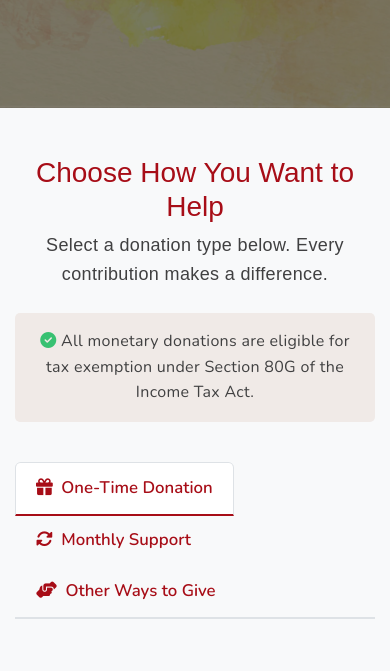
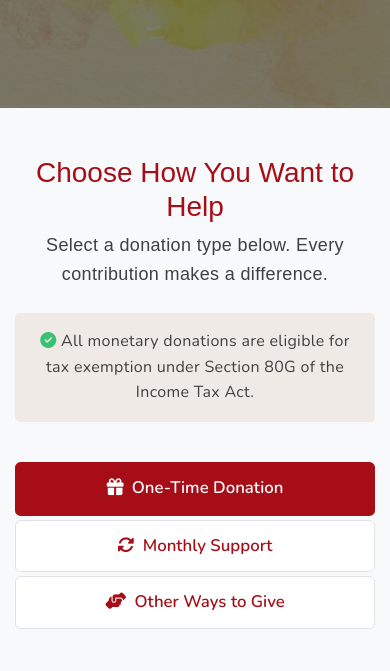
Before and after one commit to AshrayaTrust/Website, a plain HTML site: page donate.html in a window 390 px wide. Shown: the part 350-1021 px from the top of the page. Drawn offline with nearby package versions, Linux system fonts and the light colour scheme.

Commit message:
fixed mobile view for donate.html tabs

```diff
--- a/donate.html
+++ b/donate.html
@@ -238,8 +238,64 @@
             border: 1px dashed #ccc; /* Dashed border */
             margin-top: 1.5rem;
         }
+        /* --- Responsive Tab Styles --- */
+        @media (max-width: 767.98px) { /* Target screens smaller than Bootstrap 'md' breakpoint */
+            .donation-tabs {
+                border-bottom: none; /* Remove bottom border on the container */
+                margin-bottom: 1rem; /* Add some space below the stacked tabs */
+            }
 
+            .donation-tabs .nav-item {
+                margin-bottom: 5px; /* Add space between stacked tabs */
+                margin-right: 0; /* Remove any horizontal margin */
+                width: 100%; /* Make each tab take full width */
+            }
+
+            .donation-tabs .nav-link {
+                border: 1px solid var(--brand-border-color); /* Add a full border */
+                border-radius: .35rem; /* Apply border radius to all corners */
+                text-align: center; /* Center the text */
+                /* Ensure bottom border is shown */
+                background-color: var(--brand-white); /* Give a clearer background */
+                margin-bottom: -1px; /* Overlap borders slightly like vertical button group */
+                transition: none; /* Disable hover transitions which might look odd when stacked */
+            }
+
+            /* Style for the active tab when stacked */
+            .donation-tabs .nav-link.active {
+                border-color: var(--brand-red); /* Highlight border */
+                background-color: var(--brand-red); /* Red background */
+                color: var(--brand-white); /* White text */
+                /* Ensure consistent border color */
+                font-weight: bold; /* Make text bold */
+            }
+
+            /* Adjust hover for stacked tabs */
+            .donation-tabs .nav-link:hover {
+                background-color: var(--brand-beige); /* Lighter hover background */
+                border-color: var(--brand-border-color); /* Keep standard border on hover unless active */
+                color: var(--brand-red);
+            }
+            .donation-tabs .nav-link.active:hover {
+                background-color: #8a0a12; /* Slightly darker red on hover when active */
+                border-color: #8a0a12;
+                color: var(--brand-white);
+            }
+
+            /* Remove center alignment for the container itself on mobile */
+            .donation-tabs.justify-content-center {
+                justify-content: flex-start !important;
+            }
+
+            /* Add a bit more top padding to the content area when tabs are stacked */
+            .tab-content > .tab-pane {
+                padding-top: 1rem;
+            }
+        }
+
+        /* --- End Responsive Tab Styles --- */
     </style>
+
 </head>
 
 <body>
```
